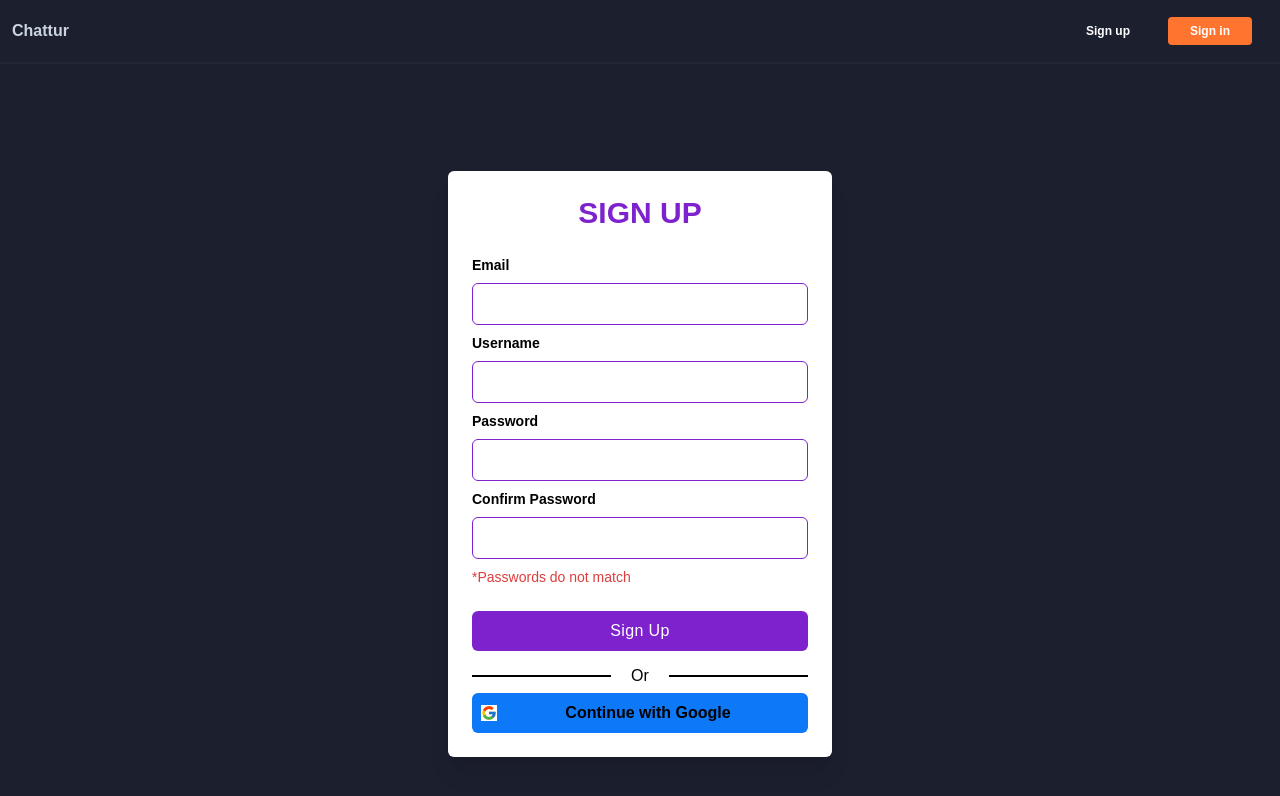
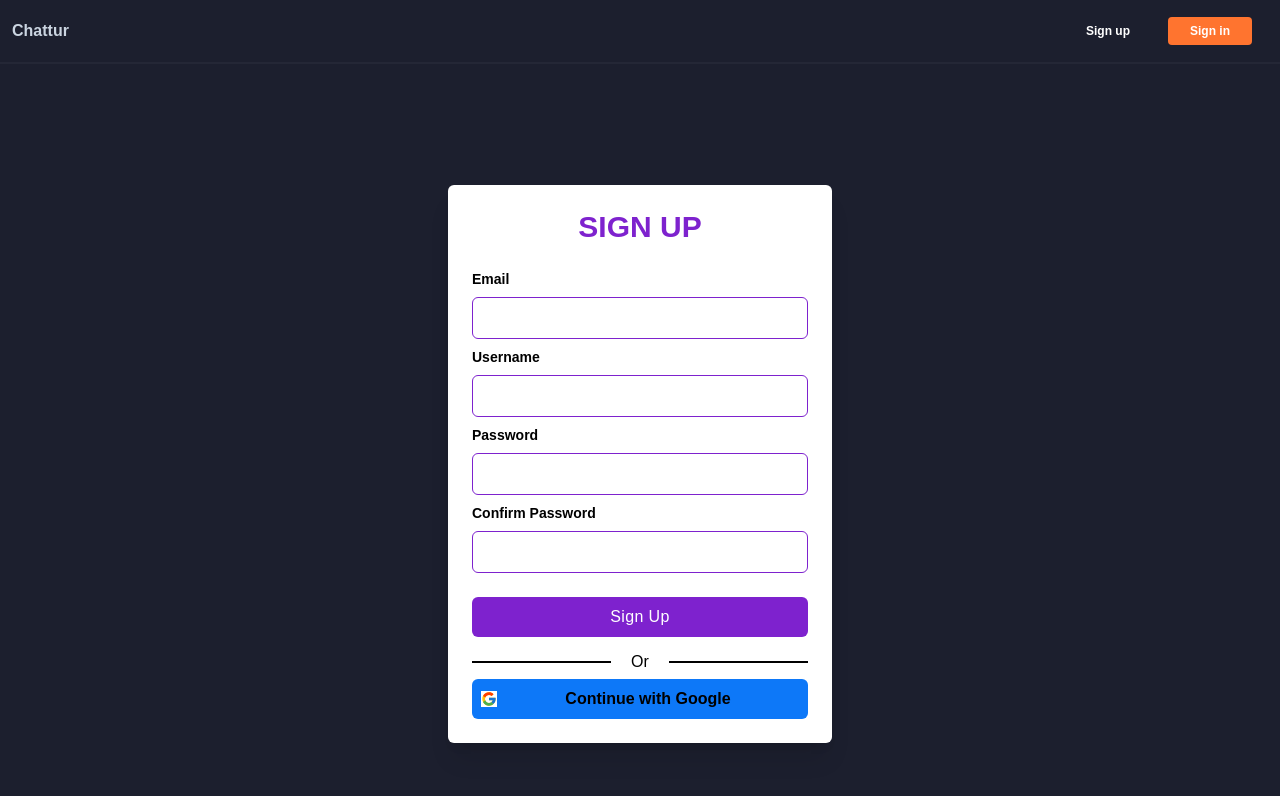
Before and after one commit to suraj-kush/chattur, a React (Create React App) app in the folder client/: page /signup in a window 1280 px wide. Shown: the top 796 px of the page. Built offline with nearby package versions, Linux system fonts and the light colour scheme; no server answers.

Commit message:
add message 'password do not match'

```diff
--- a/client/src/components/SignUp.jsx
+++ b/client/src/components/SignUp.jsx
@@ -13,7 +13,7 @@ const SignUp = () => {
     const [password, setPassword] = useState("");
     const [confirm, setConfirm] = useState("");
     const [username, setUsername] = useState("");
-
+    const [showhMessage, setMessage] = useState(false);
     const {signUp, loginGoogle} = useAuth();
 
   return (
@@ -84,17 +84,17 @@ const SignUp = () => {
                         />
                     </div>
 
-                    <p id='mismatch' className='text-red text-sm' >*Passwords do not match</p>
+                   { showhMessage ? <p id='mismatch' className='text-red text-sm' >*Passwords do not match</p> : null}
 
                     <div className="mt-6">
                         <button
                         onClick={(e)=>{
                            if(password!==confirm){
-                            alert("Passwords don't match");
+                            setMessage(true);
                            }else{
                             signUp(email, password);
+                            setMessage(false);
                             navigate("/");
-
                            }
                            e.preventDefault();
                         }}
```
